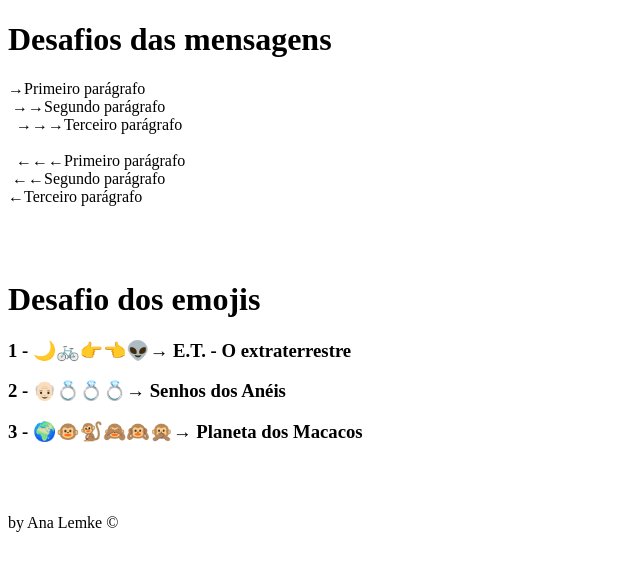
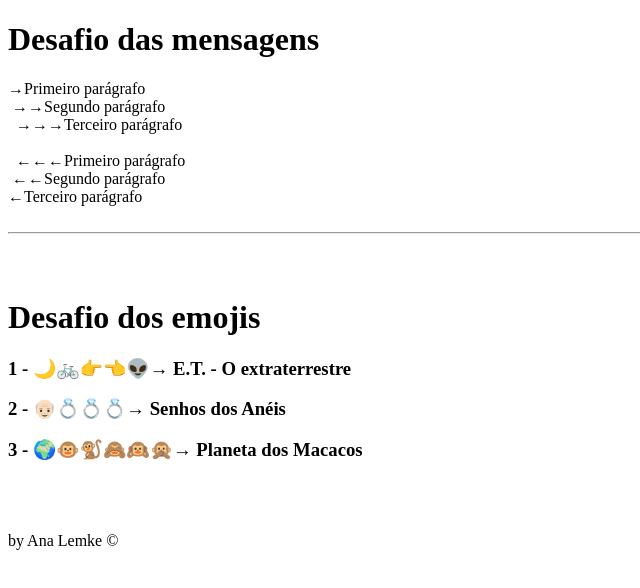
Before and after one commit to carollemke21/SI1N-CSW, a plain HTML site: page Aula 07/index.html in a window 1280 px wide. Shown: the whole page, without its empty margins (0-640 px from the left). Drawn offline with Linux system fonts and the light colour scheme.

Commit message:
Update index.html

```diff
--- a/Aula 07/index.html
+++ b/Aula 07/index.html
@@ -7,7 +7,7 @@
     <title>Aula-07</title>
 </head>
 <body>
-    <h1>Desafios das mensagens</h1>
+    <h1>Desafio das mensagens</h1>
         &rarr;Primeiro parágrafo
     <br>
         &nbsp;&rarr;&rarr;Segundo parágrafo
@@ -22,6 +22,7 @@
         &larr;Terceiro parágrafo
     <br>
     <br>
+    <hr>
     <br>
     <br>
 
```
